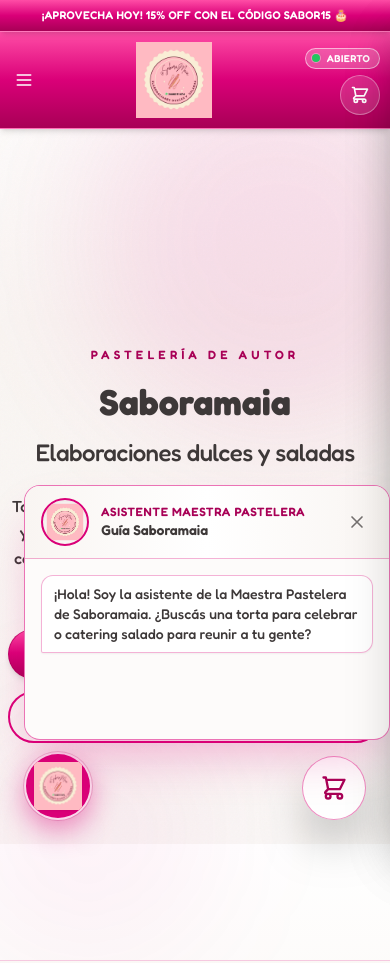
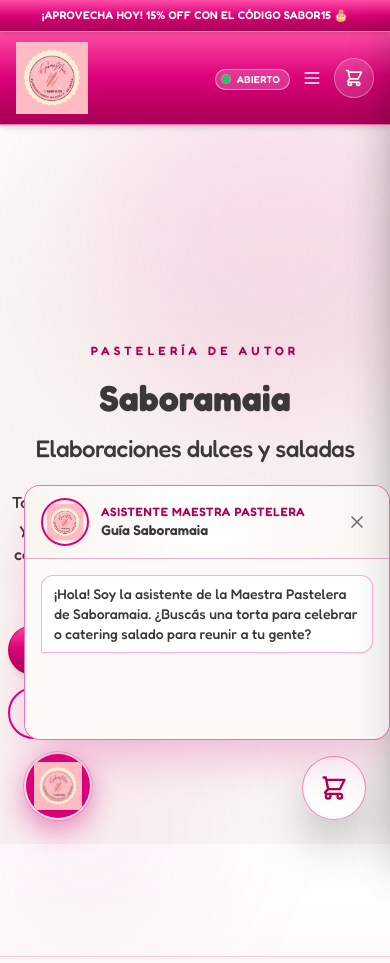
Before and after one commit to ignacio2820/saboramaia, a plain HTML site: page index.html in a window 390 px wide. Shown: the top 963 px of the page. Drawn offline with nearby package versions, Linux system fonts and the light colour scheme.

Commit message:
UI: Logo alineado a la izquierda en versión móvil

```diff
--- a/index.html
+++ b/index.html
@@ -490,49 +490,53 @@
       class="z-40 border-b border-white/20 bg-gradient-to-b from-[#ff4da6] via-[#DA0078] to-[#A80056] shadow-md shadow-black/10"
     >
       <div class="mx-auto max-w-7xl">
-        <!-- Barra tipo app: solo < md -->
+        <!-- Barra tipo app: solo < md — logo a la izquierda, acciones a la derecha -->
         <div
-          class="grid grid-cols-[auto_1fr_auto] items-center gap-2 px-2 py-2.5 md:hidden"
+          class="flex items-center justify-between gap-2 px-4 py-2.5 md:hidden"
           aria-label="Barra principal"
         >
-          <button
-            type="button"
-            id="btn-mobile-menu"
-            class="-ml-0.5 rounded-lg p-2 text-white transition hover:bg-white/15"
-            aria-expanded="false"
-            aria-controls="mobile-nav-panel"
-            aria-label="Secciones y navegación"
+          <a
+            href="#"
+            class="flex min-w-0 flex-1 items-center justify-start pr-2 transition-opacity hover:opacity-95"
+            aria-label="Inicio Saboramaia"
           >
-            <svg class="h-5 w-5" fill="none" stroke="currentColor" viewBox="0 0 24 24" aria-hidden="true">
-              <path stroke-linecap="round" stroke-linejoin="round" stroke-width="2" d="M4 6h16M4 12h16M4 18h16" />
-            </svg>
-          </button>
-          <a href="#" class="flex min-w-0 justify-center transition-opacity hover:opacity-95">
             <img
-              class="logo-mobile h-auto max-h-[76px] w-auto max-w-[min(200px,48vw)] object-contain transition-[max-height] duration-300"
+              class="logo-mobile h-auto max-h-[72px] w-auto max-w-[min(200px,46vw)] object-contain object-left transition-[max-height] duration-300"
               src="assets/logo-saboramaia.jpg"
               alt="Saboramaia — Pastelería y catering"
               width="200"
               height="80"
             />
           </a>
-          <div class="flex flex-col items-end justify-center gap-1.5 pr-0.5">
+          <div class="flex min-w-0 shrink-0 items-center gap-1 sm:gap-1.5">
             <div
               id="hours-status-header-mobile"
-              class="max-w-[9rem]"
+              class="max-w-[6.5rem] min-[380px]:max-w-[8rem]"
               role="status"
               aria-live="polite"
               title="Horario de atención: Lun–Dom 08:00 a 20:00 hs"
             >
               <span
                 id="hours-status-mobile-text"
-                class="hours-status-chip hours-status-chip--open ml-auto inline-flex max-w-full justify-end text-right"
+                class="hours-status-chip hours-status-chip--open inline-flex max-w-full text-left"
                 ><span data-hours-open-dot class="hours-status-dot-open-wrap" aria-hidden="true"
                   ><span class="hours-dot-soft-ring"></span><span class="hours-dot-solid"></span></span
                 ><span data-hours-closed-dot class="hours-status-dot-closed-solid hidden" aria-hidden="true"></span
                 ><span class="hours-status-chip__label">…</span></span
               >
             </div>
+            <button
+              type="button"
+              id="btn-mobile-menu"
+              class="rounded-lg p-2 text-white transition hover:bg-white/15"
+              aria-expanded="false"
+              aria-controls="mobile-nav-panel"
+              aria-label="Secciones y navegación"
+            >
+              <svg class="h-5 w-5" fill="none" stroke="currentColor" viewBox="0 0 24 24" aria-hidden="true">
+                <path stroke-linecap="round" stroke-linejoin="round" stroke-width="2" d="M4 6h16M4 12h16M4 18h16" />
+              </svg>
+            </button>
             <button
               type="button"
               id="btn-header-cart"
```
